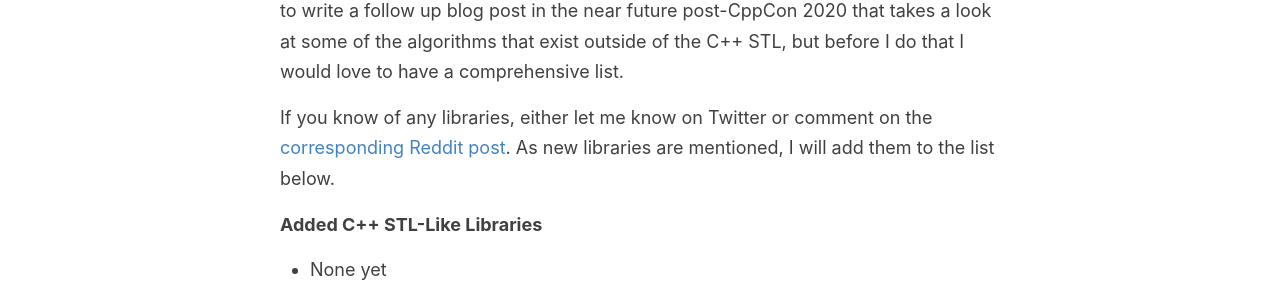
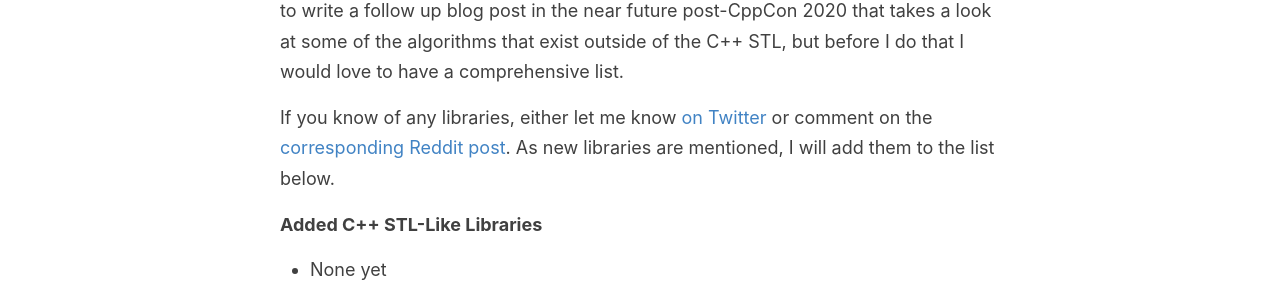
Before and after one commit to codereport/codereport.github.io, a Jekyll site: the page built from _posts/2020-09-09-CppSTLLikeLibraries.md, in a window 1280 px wide and 900 px high, scrolled down 1513 px. Shown: the part 373-673 px from the top of the window. Built offline with Jekyll 4.4.1, drawn with Linux system fonts in a browser that asks for light colours; part of the change alters nothing that is shown.

```diff
--- a/_posts/2020-09-09-CppSTLLikeLibraries.md
+++ b/_posts/2020-09-09-CppSTLLikeLibraries.md
@@ -29,7 +29,7 @@ Then I went and did some searching and came across:
 
 But that was it. Note that BSL has it's own very unique style that is furthest away from the STL. But the rest look and feel very STL-like / Stepanov inspired. My question to the readers is do you know any that aren't listed in the four above? I plan to write a follow up blog post in the near future post-CppCon 2020 that takes a look at some of the algorithms that exist outside of the C++ STL, but before I do that I would love to have a comprehensive list.
 
-If you know of any libraries, either let me know on Twitter or comment on the [corresponding Reddit post](https://old.reddit.com/r/cpp/comments/ipb75h/c_stllike_algorithm_libraries). As new libraries are mentioned, I will add them to the list below.
+If you know of any libraries, either let me know [on Twitter](https://twitter.com/code_report/status/1303679705527263235) or comment on the [corresponding Reddit post](https://old.reddit.com/r/cpp/comments/ipb75h/c_stllike_algorithm_libraries). As new libraries are mentioned, I will add them to the list below.
 
 **Added C++ STL-Like Libraries**
 * None yet
```
